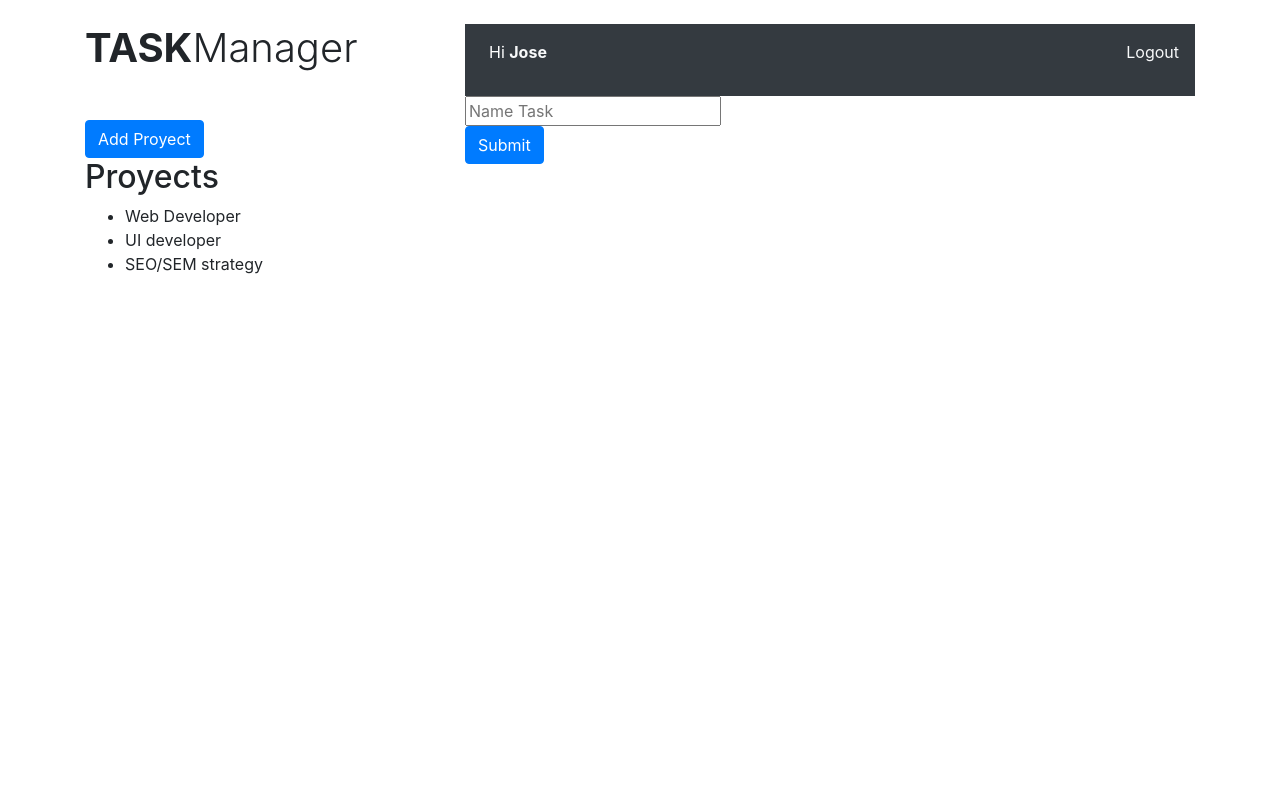
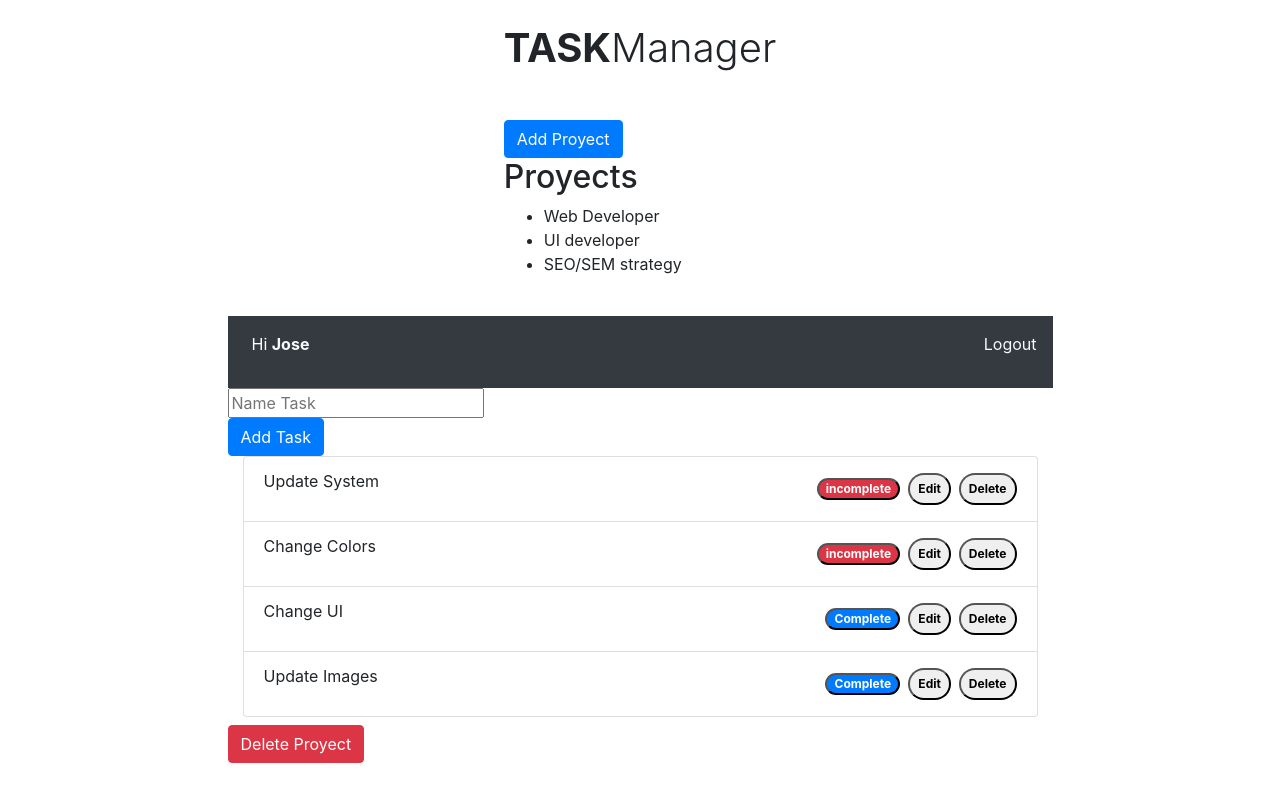
Before and after one commit to jmvaliente/Task-Manager, a React (Create React App) app: page /proyects in a window 1280 px wide. Built offline with nearby package versions, Linux system fonts and the light colour scheme.

Commit message:
Proyect List

```diff
--- a/src/components/proyect/Proyects.js
+++ b/src/components/proyect/Proyects.js
@@ -3,20 +3,24 @@ import Sidebar from '../layout/Sidebar'
 import ListProyects from './ListProyects'
 import Navbar from '../layout/Navbar'
 import FormTask from '../tasks/FormTask'
+import ListTask from '../tasks/ListTasks'
 
 const Proyects = () =>{
     return(
         <div className="container">
-            <div className="row">
-                <div className="col-4 mt-4">
+            <div className="row justify-content-md-center">
+                <div className="col-md-auto mt-4">
                     <Sidebar/>
                     <h2>Proyects</h2>
                     <ListProyects/>
                 </div>
-                <div className="col-8 mt-4">
+                <div className="col-md-9 mt-4">
                     <Navbar/>
                     <main>
                         <FormTask/>
+                        <div>
+                        <ListTask/>
+                        </div>
                     </main>
                 </div>
             </div>
--- a/src/components/tasks/FormTask.js
+++ b/src/components/tasks/FormTask.js
@@ -34,6 +34,7 @@ const FormTask = () =>{
                     <input
                         type = "submit"
                         className = "btn btn-primary"
+                        value = "Add Task"
 
                     />
                 </div>
--- a/src/components/tasks/ListTasks.js
+++ b/src/components/tasks/ListTasks.js
@@ -0,0 +1,34 @@
+import React, { Fragment } from 'react'
+import Task from './Task'
+
+const ListTasks = () => {
+
+    const state = [
+        {name: "Update System", complete: false},
+        {name: "Change Colors", complete: false},
+        {name: "Change UI", complete: true},
+        {name: "Update Images", complete: true}
+    ]
+
+    return(
+        <Fragment>
+            <div className = "container">
+                <ul className = "list-group">
+                    {state.length === 0
+                        ? (<li><p>Tasks no added</p></li>)
+                        : state.map(el => (
+                            <Task task = {el}
+                            />
+                            ))
+                    }
+                </ul>
+            </div>
+            <button
+                className = "mt-2 btn btn-danger"
+            >
+                Delete Proyect</button>
+        </Fragment>
+    )
+}
+
+export default ListTasks
--- a/src/components/tasks/Task.js
+++ b/src/components/tasks/Task.js
@@ -0,0 +1,22 @@
+import React from 'react'
+
+const Task = ({task}) => {
+
+    const {name,complete} = task
+
+    return(
+     <li class="list-group-item d-flex justify-content-between align-items-center">
+            <p>{name}</p>
+            <div className="align-items-end">
+                {complete
+                    ? <button className = "badge badge-primary badge-pill">Complete</button>
+                    : <button className = "badge badge-danger badge-pill">incomplete</button>
+                }
+                <button className = "ml-2 p-2 bd-highlight badge badge-pill">Edit</button>
+                <button className = "ml-2 p-2 bd-highlight badge badge-pill">Delete</button>
+            </div>
+     </li>
+    )
+}
+
+export default Task
```
